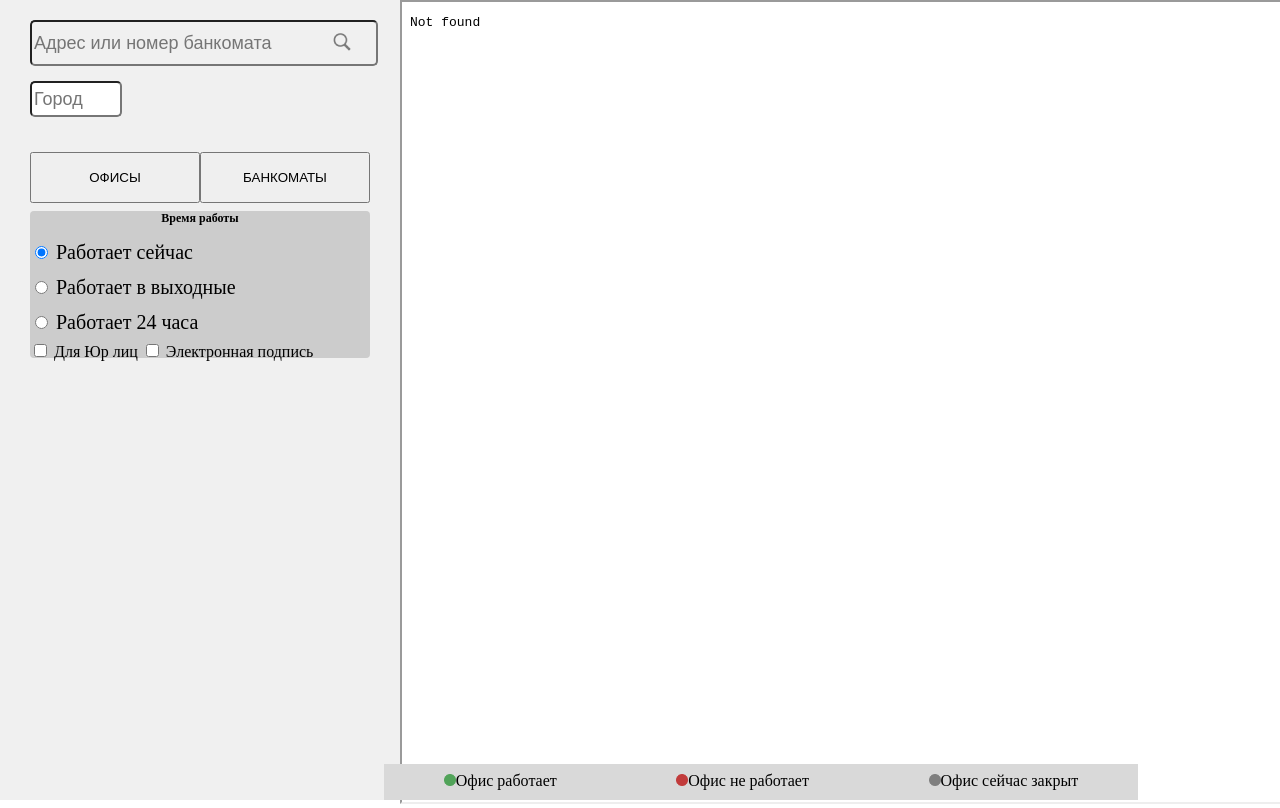
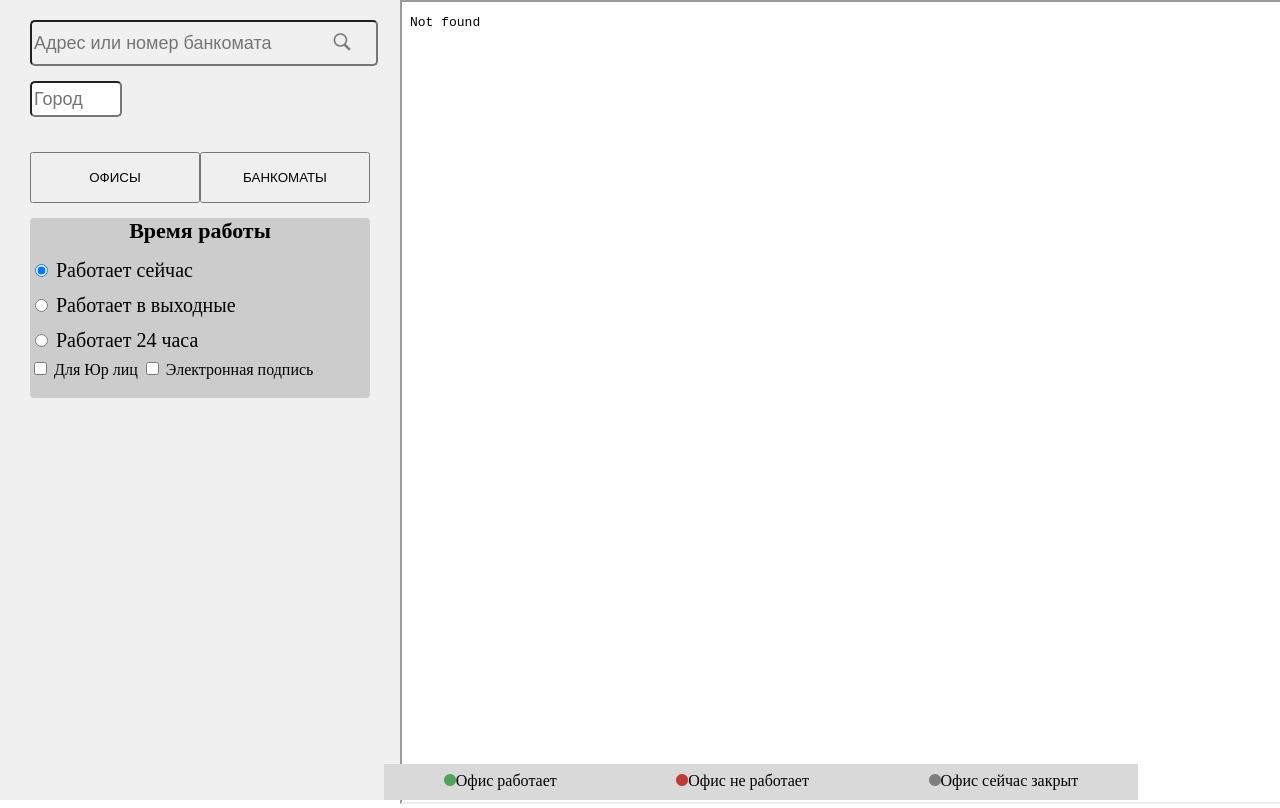
Before and after one commit to VTBHACATON/backend, a plain HTML site: page frontend/index.html in a window 1280 px wide. Shown: the top 808 px of the page. Drawn offline with Linux system fonts and the light colour scheme.

Commit message:
frontend

```diff
--- a/frontend/css/style.css
+++ b/frontend/css/style.css
@@ -56,13 +56,13 @@ body{
 
 .time h1{
     text-align: center;
-    font-size: 12px;
+    font-size: 22px;
 }
 
 .time{
     background-color: #CCCCCC;
     width: 340px;
-    height: 147px;
+    height: 180px;
     border-radius: 4px;
 }
 
```
